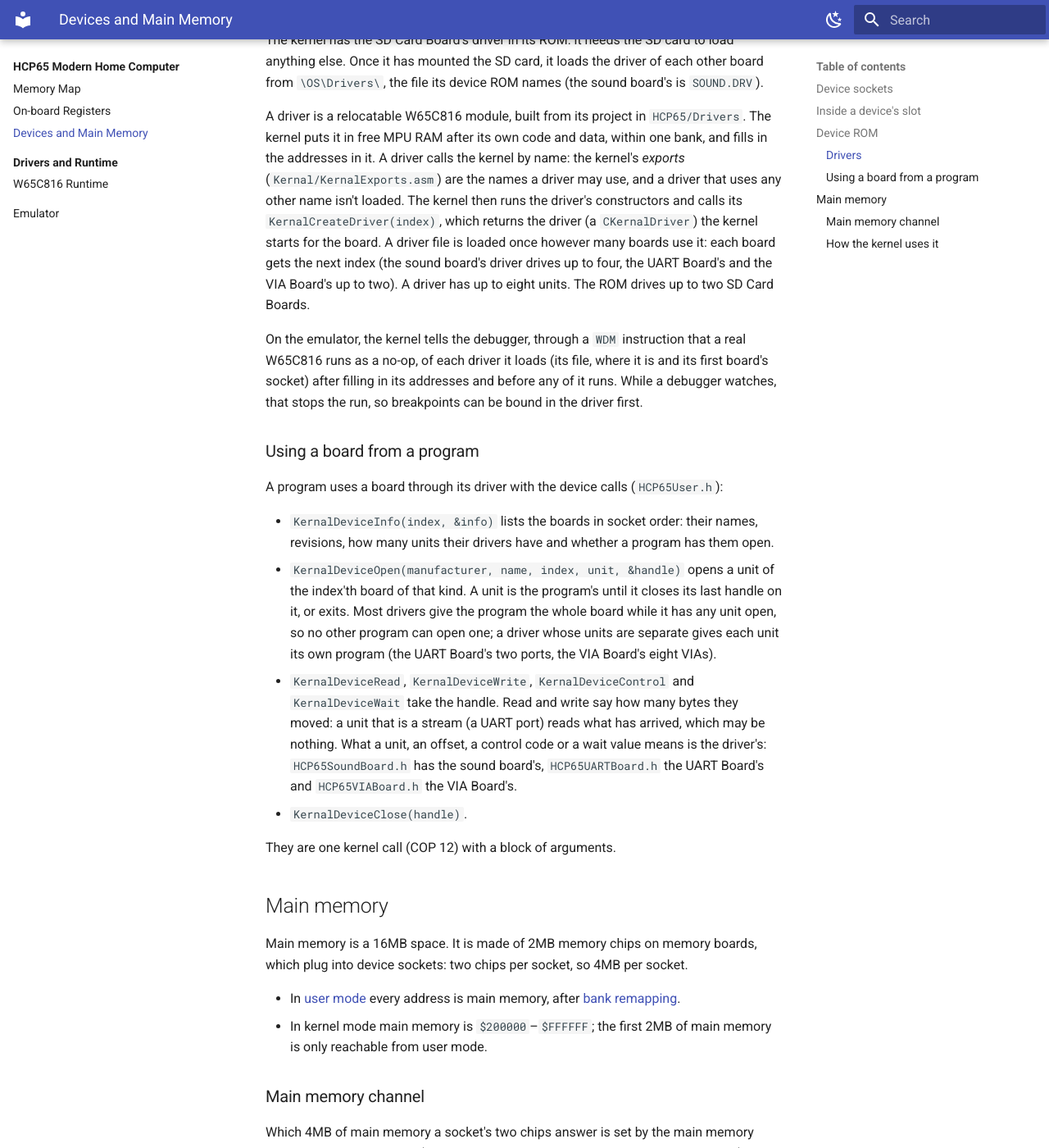
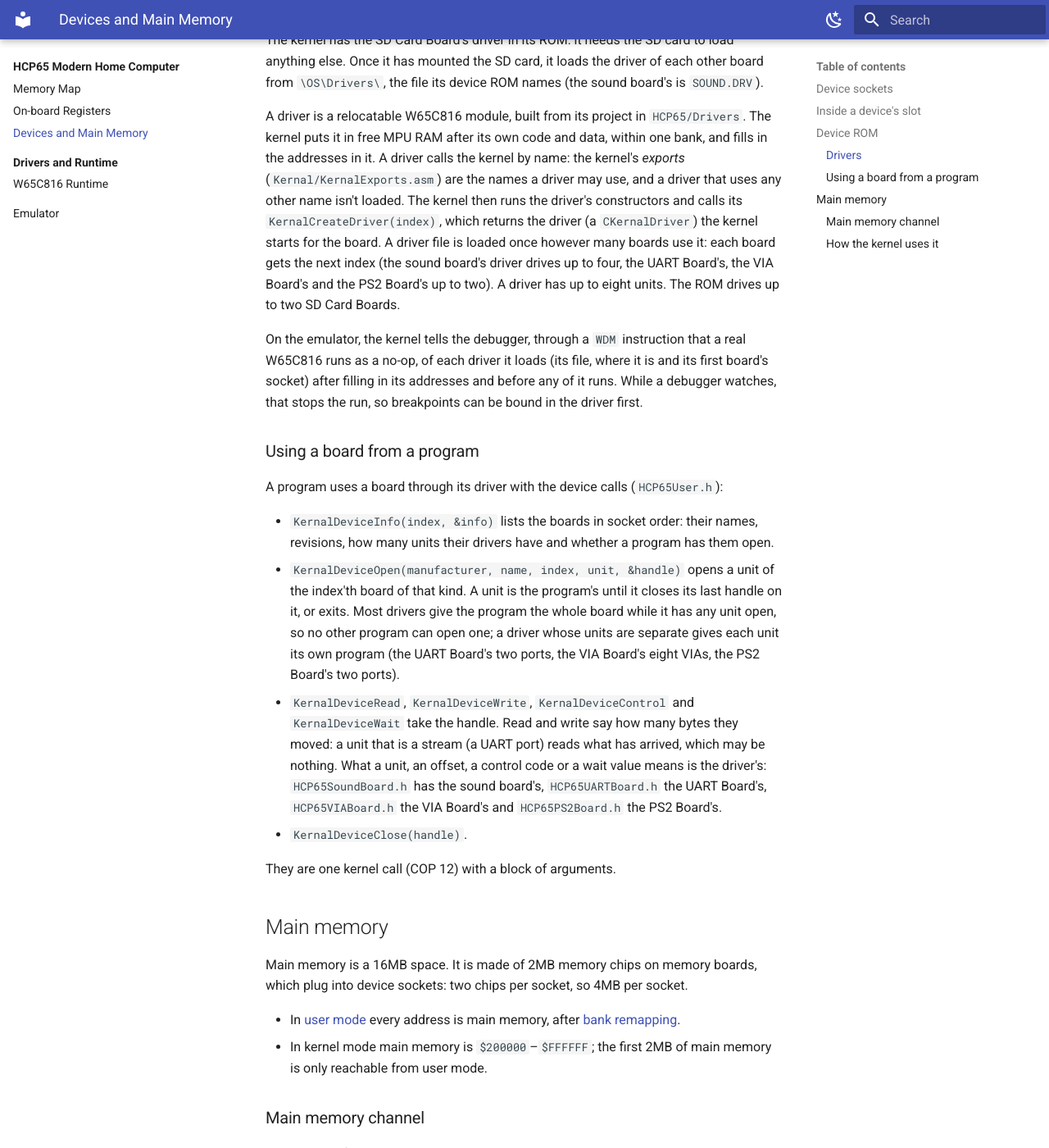
Before and after one commit to andrewpaterson/HCP65, an MkDocs documentation site: the page built from Website/docs/hcp65/devices.md, in a window 1280 px wide and 1400 px high, scrolled down 4696 px. Shown: the whole window at 82% size. Built offline with MkDocs 1.6.1 and Material for MkDocs 9.7.7, drawn with Linux system fonts in a browser that asks for light colours; plug-ins that fetch from the network failed and are left out.

Commit message:
The devices page points to HCP65PS2Board.h for the PS2 Board's driver, whose two ports are separate units.

```diff
--- a/Website/docs/hcp65/devices.md
+++ b/Website/docs/hcp65/devices.md
@@ -156,7 +156,7 @@ the names a driver may use, and a driver that uses any other name isn't loaded.
 runs the driver's constructors and calls its `KernalCreateDriver(index)`, which returns the driver
 (a `CKernalDriver`) the kernel starts for the board.  A driver file is loaded once however many
 boards use it: each board gets the next index (the sound board's driver drives up to four, the UART
-Board's and the VIA Board's up to two).  A driver has up to eight units.  The ROM drives up to two SD Card Boards.
+Board's, the VIA Board's and the PS2 Board's up to two).  A driver has up to eight units.  The ROM drives up to two SD Card Boards.
 
 On the emulator, the kernel tells the debugger, through a `WDM` instruction that a real W65C816 runs
 as a no-op, of each driver it loads (its file, where it is and
@@ -173,12 +173,12 @@ A program uses a board through its driver with the device calls (`HCP65User.h`):
   of that kind.  A unit is the program's until it closes its last handle on it, or exits.  Most
   drivers give the program the whole board while it has any unit open, so no other program can
   open one; a driver whose units are separate gives each unit its own program (the UART Board's two
-  ports, the VIA Board's eight VIAs).
+  ports, the VIA Board's eight VIAs, the PS2 Board's two ports).
 - `KernalDeviceRead`, `KernalDeviceWrite`, `KernalDeviceControl` and `KernalDeviceWait` take the
   handle.  Read and write say how many bytes they moved: a unit that is a stream (a UART port) reads
   what has arrived, which may be nothing.  What a unit, an offset, a control code or a wait value
   means is the driver's: `HCP65SoundBoard.h` has the sound board's, `HCP65UARTBoard.h` the UART
-  Board's and `HCP65VIABoard.h` the VIA Board's.
+  Board's, `HCP65VIABoard.h` the VIA Board's and `HCP65PS2Board.h` the PS2 Board's.
 - `KernalDeviceClose(handle)`.
 
 They are one kernel call (COP 12) with a block of arguments.
```
